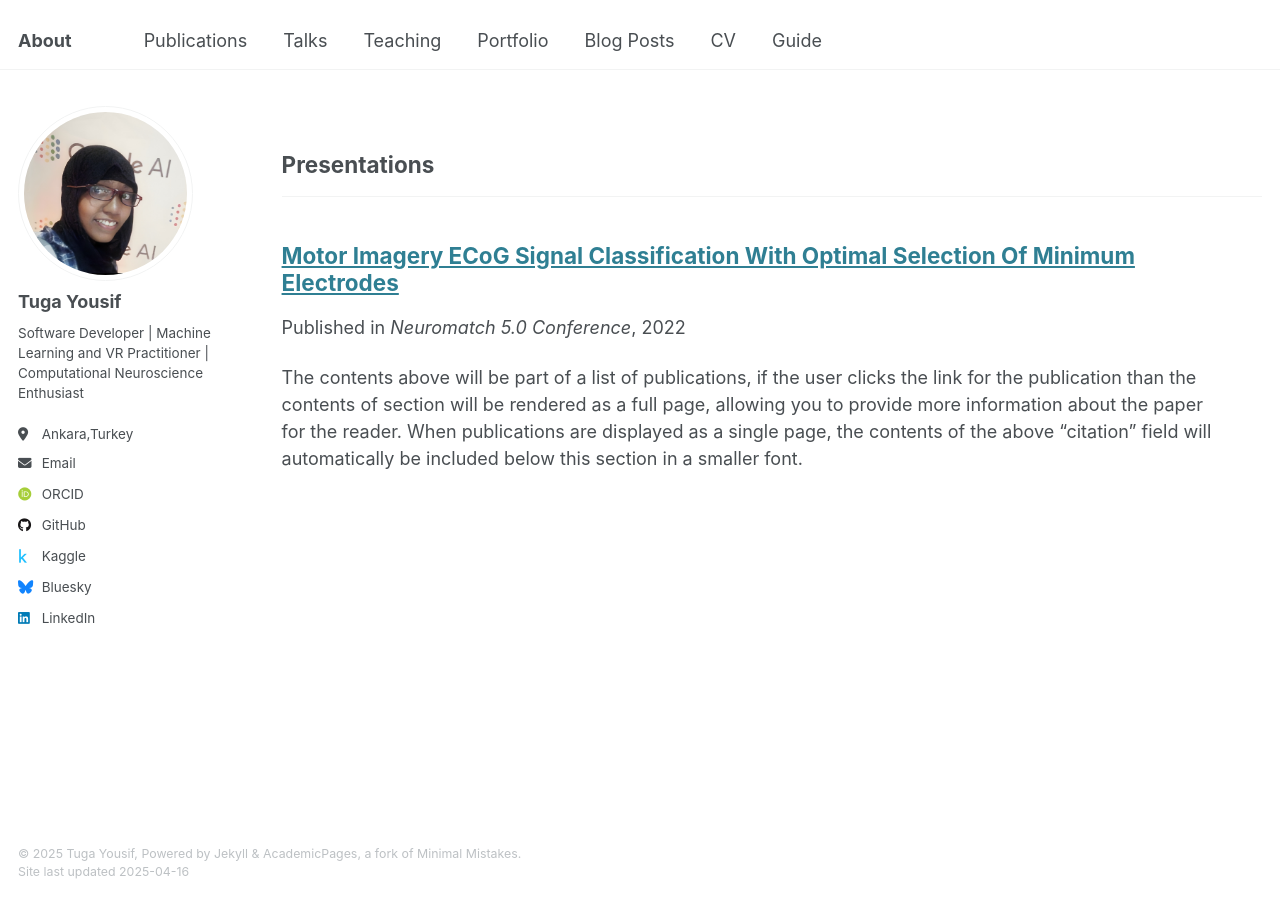
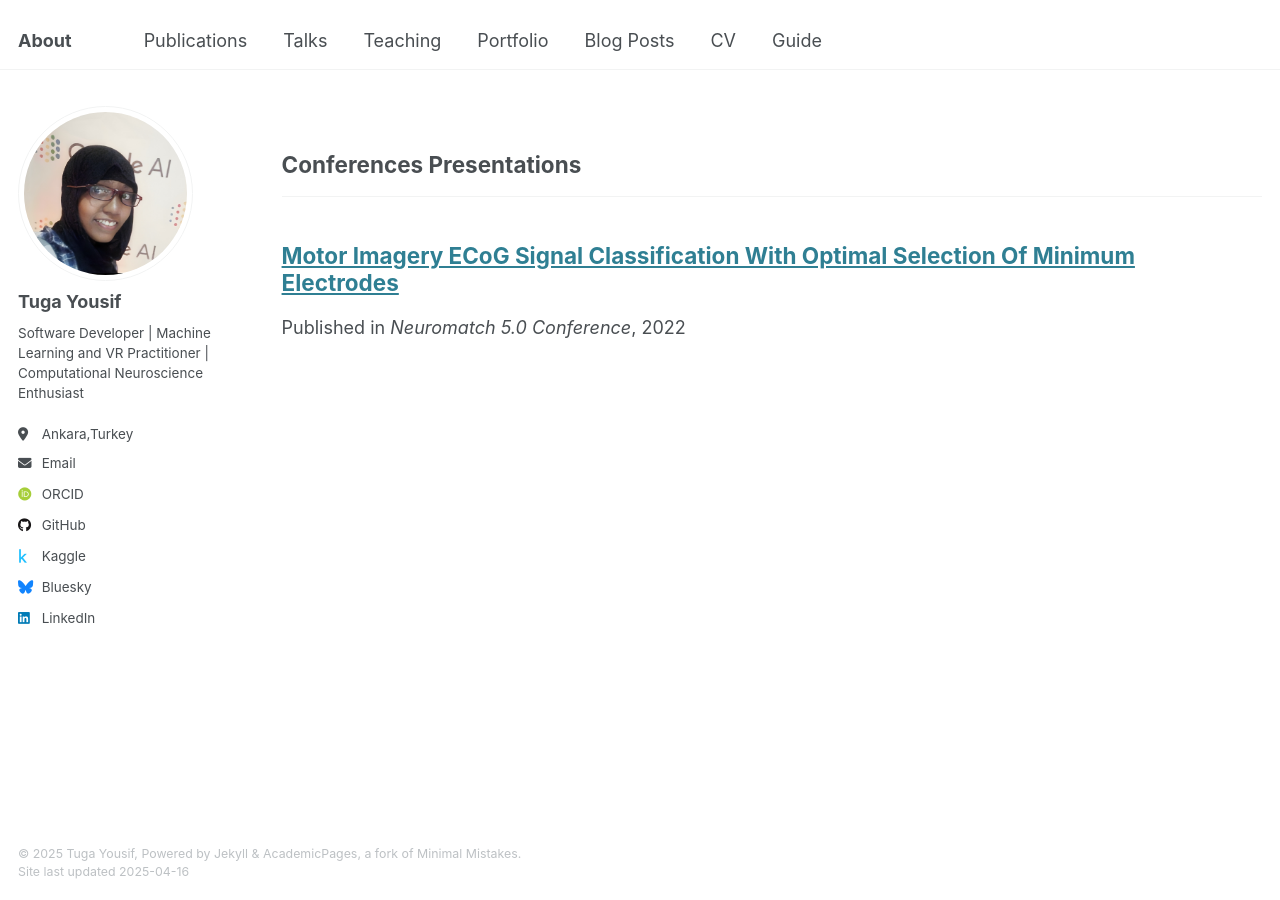
Before and after one commit to TugaAhmed/TugaAhmed.github.io, a Jekyll site: the page built from _pages/publications.html, in a window 1280 px wide. Built offline with Jekyll 4.4.1, drawn with Linux system fonts in a browser that asks for light colours; some web fonts are replaced.

Commit message:
work experience

```diff
--- a/_config.yml
+++ b/_config.yml
@@ -84,7 +84,7 @@ publication_category:
   conferences:
     title: 'Conference Papers'
   presentations:
-    title: 'Presentations'
+    title: 'Conferences Presentations'
 
 
 # Site Settings
@@ -221,7 +221,7 @@ collections:
     permalink: /:collection/:path/
   publications:
     output: true
-    permalink: :path/
+    # permalink: :path/
   portfolio:
     output: true
     permalink: /:collection/:path/
```
Also changed, not shown: _publications/motor_imagery.md (+1 -1 lines).
